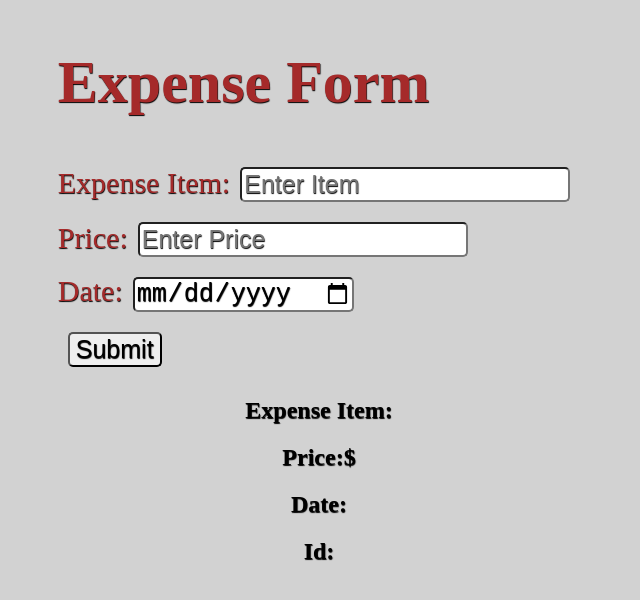
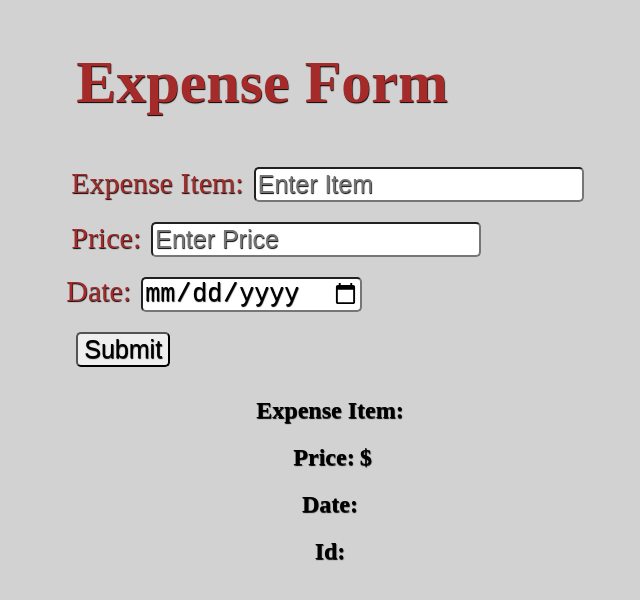
Before and after one commit to Prince-kumar-541/form-handling, a React (Create React App) app: page / in a window 1280 px wide. Shown: the top 600 px of the page, without its empty margins (321-961 px from the left). Built offline with nearby package versions, Linux system fonts and the light colour scheme.

Commit message:
Update App.css

```diff
--- a/src/App.css
+++ b/src/App.css
@@ -11,4 +11,5 @@ body{
     /* font-weight: bolder; */
     /* color: brown; */
     text-shadow: 0.5px 0.5px 1px black;
+    margin-left: 5px;
 }
```
